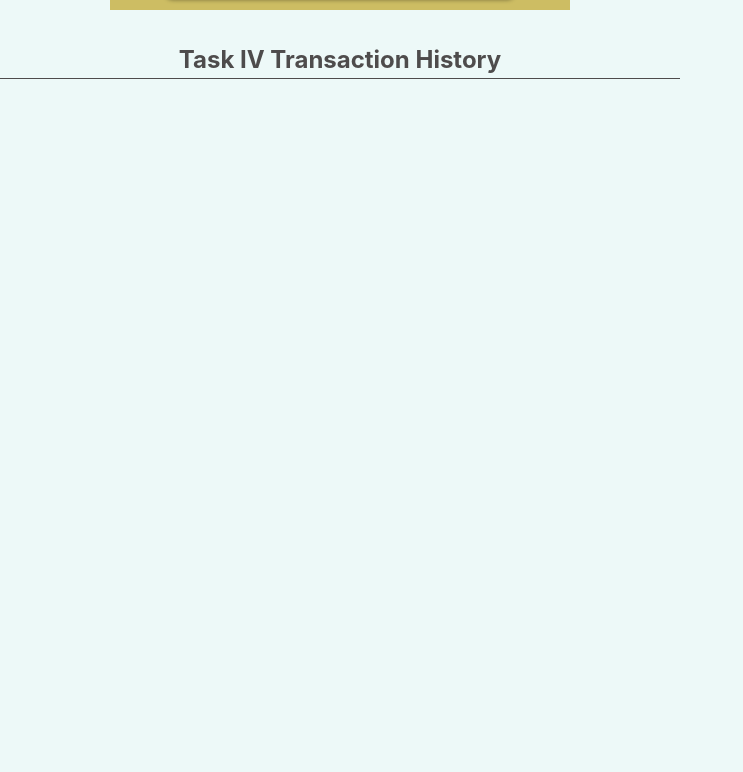
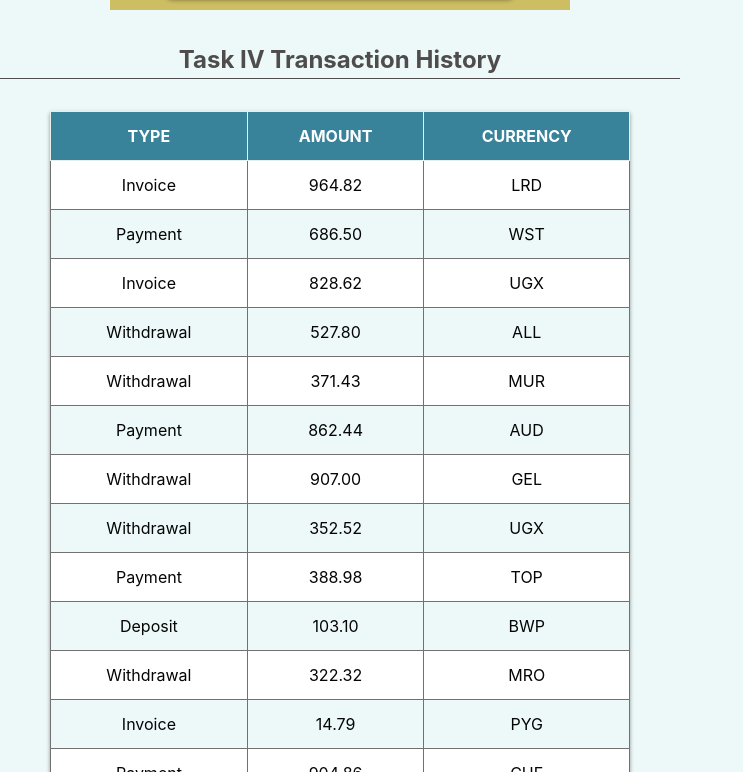
Before and after one commit to dm-zhuk/goit-react-woolf-hw-01-components, a React (Create React App) app: page / in a window 1280 px wide. Shown: the part 1208-1980 px from the top of the page, without its empty margins (0-743 px from the left). Before the commit the page ends 1287 px from the top, so only its background shows below. Built offline with nearby package versions, Linux system fonts and the light colour scheme.

Commit message:
update src task 1-4

```diff
--- a/src/components/App/App.jsx
+++ b/src/components/App/App.jsx
@@ -1,11 +1,13 @@
 import Profile from 'components/Profile/Profile';
 import Statistics from 'components/Statistics/Statistics';
 import FriendList from 'components/FriendList/FriendList';
+import TransactionHistory from 'components/TransactionHistory/TransactionHistory';
 
 import styles from 'components/Styles/styles.module.css';
 import user from 'data/user.json';
 import data from 'data/data.json';
 import friends from 'data/friends.json';
+import transactions from 'data/transactions.json';
 
 const App = () => {
   return (
@@ -17,7 +19,7 @@ const App = () => {
       <span className={styles.task}>Task III Friend List</span>
       <FriendList friends={friends} />
       <span className={styles.task}>Task IV Transaction History</span>
-      {/* <TransactionHistory /> */}
+      <TransactionHistory items={transactions} />;
     </div>
   );
 };
--- a/src/components/FriendList/FriendList.jsx
+++ b/src/components/FriendList/FriendList.jsx
@@ -1,7 +1,7 @@
 import React from 'react';
+import friends from 'data/friends.json';
 import FriendListItem from 'components/FriendListItem/FriendListItem';
 import { ListItems } from './index';
-import friends from 'data/friends.json';
 
 const FriendList = () => {
   return (
--- /dev/null
+++ b/src/components/TransactionHistory/TransactionHistory.jsx
@@ -0,0 +1,30 @@
+import React from 'react';
+import { Container, BaseTable, Thead, Td, Th, Tr } from './index';
+
+const TransactionHistory = ({ items }) => {
+  return (
+    <Container>
+      <BaseTable>
+        <Thead>
+          <Tr>
+            <Th>Type</Th>
+            <Th>Amount</Th>
+            <Th>Currency</Th>
+          </Tr>
+        </Thead>
+
+        <tbody>
+          {items.map(({ id, type, amount, currency }) => (
+            <Tr key={id}>
+              <Td>{type}</Td>
+              <Td>{amount}</Td>
+              <Td>{currency}</Td>
+            </Tr>
+          ))}
+        </tbody>
+      </BaseTable>
+    </Container>
+  );
+};
+
+export default TransactionHistory;
--- /dev/null
+++ b/src/components/TransactionHistory/index.jsx
@@ -0,0 +1,37 @@
+import styled from '@emotion/styled';
+
+export const Container = styled.section`
+  max-width: 580px;
+  margin: 32px auto;
+`;
+
+export const BaseTable = styled.table`
+  width: 100%;
+  border-collapse: collapse;
+  text-align: center;
+  box-shadow: 0 2px 4px rgba(0, 0, 0, 0.4);
+`;
+
+export const Thead = styled.thead`
+  text-transform: uppercase;
+`;
+
+export const Td = styled.td`
+  padding: 12px;
+  border: 1px solid #727070;
+  color: #050505;
+  text-transform: capitalize;
+`;
+
+export const Th = styled.th`
+  padding: 12px;
+  border: 1px solid #e7eeee;
+  color: #fff;
+  background-color: #38839a;
+`;
+
+export const Tr = styled.tr`
+  &:nth-of-type(odd) {
+    background-color: #fff;
+  }
+`;
```
